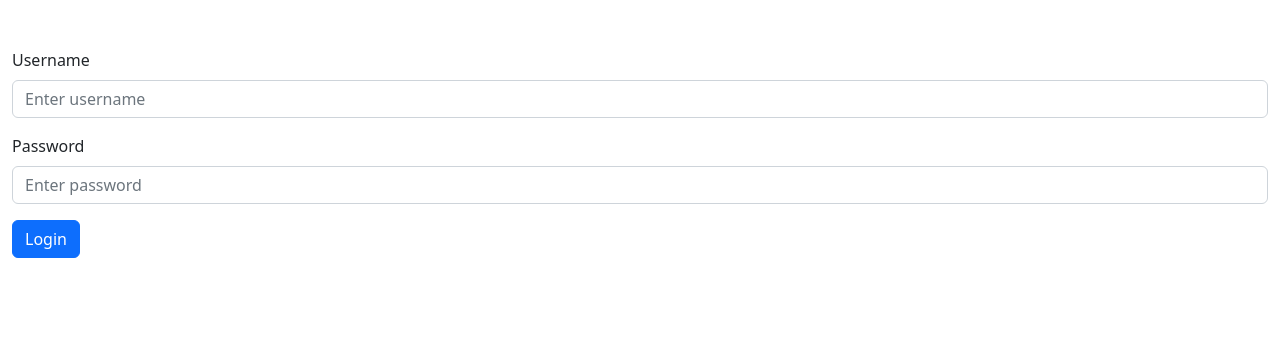
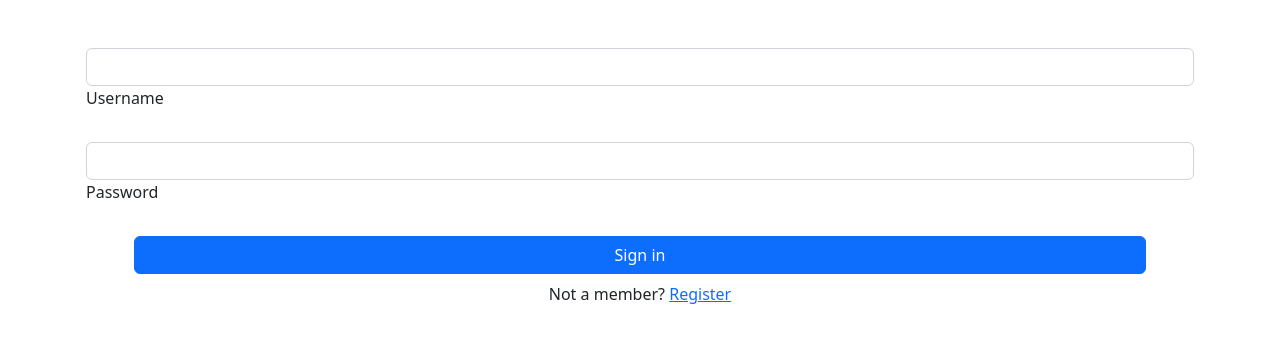
Before and after one commit to aingelmo/flask-projects, a Flask app: page /auth/login in a window 1280 px wide. Shown: the part 56-399 px from the top of the page. Run offline with Flask 2, Linux system fonts and the light colour scheme.

Commit message:
Login redesign

```diff
--- a/wherever-it-takes/website/templates/auth/login.html
+++ b/wherever-it-takes/website/templates/auth/login.html
@@ -3,23 +3,31 @@
     Login
 {% endblock title %}
 {% block content %}
-    <form method="post">
-        <div class="mb-3">
-            <label for="usernameInput" class="form-label">Username</label>
-            <input type="text"
-                   class="form-control"
-                   id="usernameInput"
-                   placeholder="Enter username"
-                   name="username"/>
-        </div>
-        <div class="mb-3">
-            <label for="passwordInput" class="form-label">Password</label>
-            <input type="password"
-                   class="form-control"
-                   id="passwordInput"
-                   placeholder="Enter password"
-                   name="password"/>
-        </div>
-        <button type="submit" class="btn btn-primary">Login</button>
-    </form>
+    <div class="container px-3">
+        <form method="post">
+            <!-- Email input -->
+            <div class="form-outline mb-4">
+                <input type="text" id="usernameInput" class="form-control"name="username" />
+                <label class="form-label" for="usernameInput">Username</label>
+            </div>
+            <!-- Password input -->
+            <div class="form-outline mb-4">
+                <input type="password"
+                       id="passwordInput"
+                       class="form-control"
+                       name="password"/>
+                <label class="form-label" for="passwordInput">Password</label>
+            </div>
+            <!-- Submit button -->
+            <div class="d-grid gap-2 mx-5 mb-2">
+                <button class="btn btn-primary" type="submit">Sign in</button>
+            </div>
+            <!-- Register buttons -->
+            <div class="text-center">
+                <p>
+                    Not a member? <a href="{{ url_for('auth.register') }}">Register</a>
+                </p>
+            </div>
+        </form>
+    </div>
 {% endblock content %}
```
